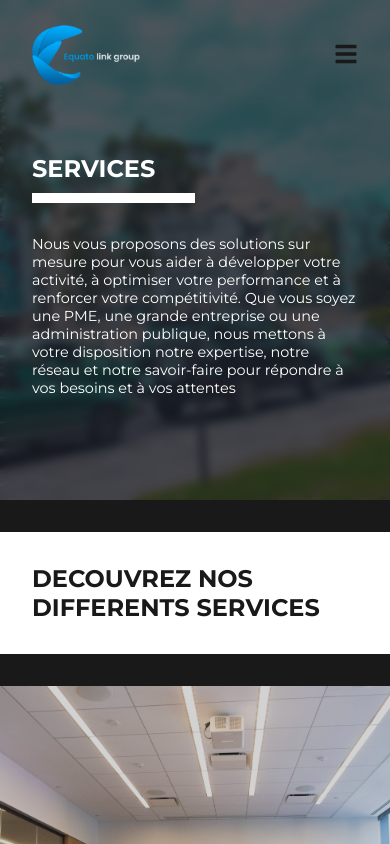
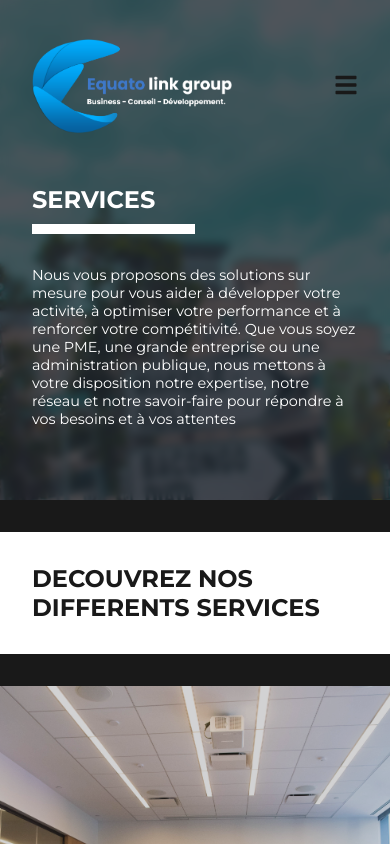
Before and after one commit to Christ7Komika/equato-link-group, a React (Vite) app: page /services in a window 390 px wide. Shown: the top 844 px of the page. Built offline with nearby package versions, Linux system fonts and the light colour scheme.

Commit message:
Correction bug

```diff
--- a/src/components/header/header.css
+++ b/src/components/header/header.css
@@ -8,7 +8,17 @@
   justify-content: center;
   width: 100%;
   height: 500px;
-  background: url("../../assets/bakomgo.jpeg");
+}
+
+.custom__header::after {
+  content: "";
+  position: absolute;
+  top: 0;
+  height: 500px;
+  left: 0;
+  right: 0;
+  z-index: -1;
+  background-image: url("../../assets/bakomgo.jpeg");
   background-position: center center;
   background-size: cover;
   background-attachment: fixed;
--- a/src/components/home/header.css
+++ b/src/components/home/header.css
@@ -8,11 +8,21 @@
   justify-content: center;
   width: 100%;
   height: 100vh;
-  background: url("../../assets/pont1.jpeg");
+  overflow: hidden;
+}
+
+.home__header::after {
+  content: "";
+  position: absolute;
+  top: 0;
+  height: 100vh;
+  left: 0;
+  right: 0;
+  z-index: -1;
+  background-image: url("../../assets/pont1.jpeg");
   background-position: center center;
   background-size: cover;
   background-attachment: fixed;
-  overflow: hidden;
 }
 
 .home__header::before {
--- a/src/components/navigation/desktop/nav_desktop.css
+++ b/src/components/navigation/desktop/nav_desktop.css
@@ -8,7 +8,7 @@
   -webkit-box-align: center;
   -ms-flex-align: center;
   align-items: center;
-  height: 50px;
+  height: 150px;
 }
 
 .nav__desktop__container .nav__desktop__logo h1 {
@@ -17,7 +17,7 @@
 }
 
 .nav__desktop__container .nav__desktop__logo img {
-  width: 150px;
+  width: 260px;
 }
 
 .nav__desktop__container .nav__desktop_link {
--- a/src/components/navigation/mobile/nav_mobile.css
+++ b/src/components/navigation/mobile/nav_mobile.css
@@ -8,11 +8,11 @@
   -webkit-box-align: center;
   -ms-flex-align: center;
   align-items: center;
-  height: 50px;
+  height: 150px;
 }
 
 .nav__mobile__container .nav__mobile__logo img {
-  height: 80px;
+  width: 200px;
 }
 
 .nav__mobile__container span {
@@ -110,8 +110,8 @@
   gap: 1rem;
 }
 
-@media (max-width: 390px) {
+@media screen and (max-width: 350px) {
   .nav__mobile__container .nav__mobile__logo img {
-    height: 60px;
+    width: 150px;
   }
 }
```
Also changed, not shown: src/assets/logo.png.
